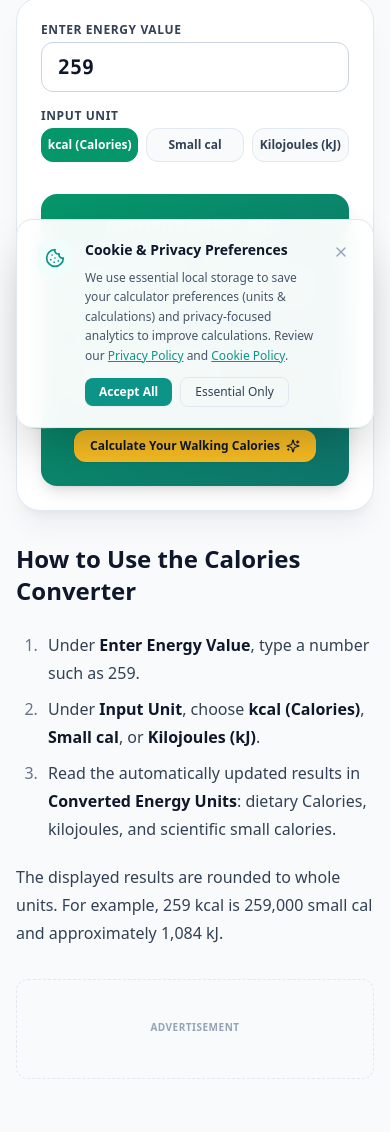
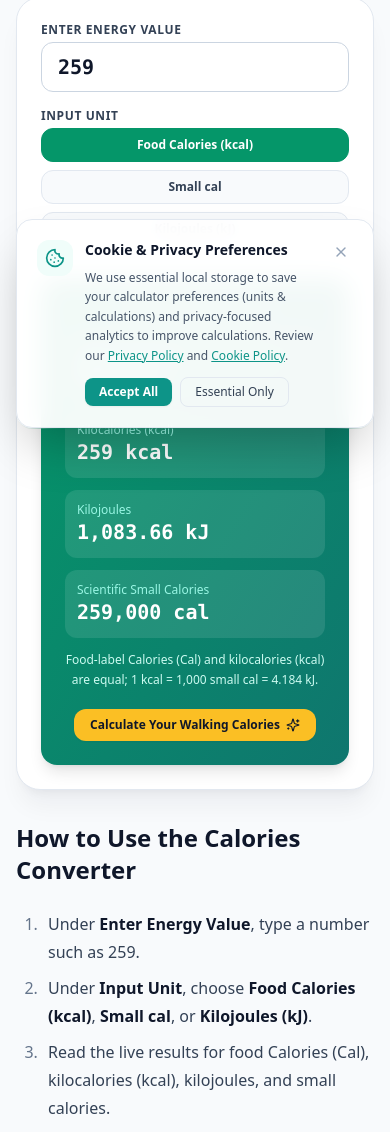
Before and after one commit to zain-taseer-developer/Walking-Calorie-Calculator-2026, a Next.js app: page /calories-vs-kcal in a window 390 px wide. Shown: the part 400-1532 px from the top of the page. Built offline with nearby package versions, Linux system fonts and the light colour scheme; no server answers.

Commit message:
Make energy converter easier to use

```diff
--- a/app/calories-vs-kcal/CaloriesVsKcalClient.tsx
+++ b/app/calories-vs-kcal/CaloriesVsKcalClient.tsx
@@ -19,6 +19,8 @@ export default function CaloriesVsKcalPage() {
   const smallCal = kcal * 1000;
   const dietaryCal = kcal;
   const kilojoules = kcal * 4.184;
+  const formatEnergy = (value: number) =>
+    new Intl.NumberFormat(undefined, { maximumFractionDigits: 2 }).format(value);
 
   const comparisonRows = [
     ["1 Dietary Calorie (Cal)", "1 kcal", "1,000 small cal", "4.184 kJ", "Standard US nutrition label unit"],
@@ -85,6 +87,9 @@ export default function CaloriesVsKcalPage() {
               <input
                 id="energy-input"
                 type="number"
+                min="0"
+                step="any"
+                inputMode="decimal"
                 value={val}
                 onChange={(e) => setVal(parseFloat(e.target.value) || 0)}
                 className="w-full px-4 py-2.5 rounded-xl border border-slate-300 dark:border-slate-700 bg-white dark:bg-slate-800 text-slate-900 dark:text-white font-mono text-xl font-bold"
@@ -92,12 +97,13 @@ export default function CaloriesVsKcalPage() {
             </div>
 
             <div>
-              <label className="block text-xs font-bold text-slate-700 dark:text-slate-300 uppercase tracking-wider mb-1">
+              <label id="energy-unit-label" className="block text-xs font-bold text-slate-700 dark:text-slate-300 uppercase tracking-wider mb-1">
                 Input Unit
               </label>
-              <div className="grid grid-cols-3 gap-2">
+              <div className="grid grid-cols-1 gap-2 sm:grid-cols-3" role="group" aria-labelledby="energy-unit-label">
                 <button
                   type="button"
+                  aria-pressed={unit === "kcal"}
                   onClick={() => setUnit("kcal")}
                   className={`py-2 text-xs font-bold rounded-xl border ${
                     unit === "kcal"
@@ -105,10 +111,11 @@ export default function CaloriesVsKcalPage() {
                       : "bg-slate-50 dark:bg-slate-800 border-slate-200 dark:border-slate-700 text-slate-700 dark:text-slate-300"
                   }`}
                 >
-                  kcal (Calories)
+                  Food Calories (kcal)
                 </button>
                 <button
                   type="button"
+                  aria-pressed={unit === "cal"}
                   onClick={() => setUnit("cal")}
                   className={`py-2 text-xs font-bold rounded-xl border ${
                     unit === "cal"
@@ -120,6 +127,7 @@ export default function CaloriesVsKcalPage() {
                 </button>
                 <button
                   type="button"
+                  aria-pressed={unit === "kj"}
                   onClick={() => setUnit("kj")}
                   className={`py-2 text-xs font-bold rounded-xl border ${
                     unit === "kj"
@@ -136,23 +144,31 @@ export default function CaloriesVsKcalPage() {
           {/* Results Output */}
           <div className="p-6 rounded-2xl bg-gradient-to-br from-emerald-600 to-teal-700 text-white shadow-lg space-y-3 text-center">
             <span className="text-xs font-semibold text-teal-100 uppercase tracking-wider block">
-              Converted Energy Units
+              Conversion Results
             </span>
 
-            <div className="grid grid-cols-2 gap-3 text-left">
+            <div className="grid grid-cols-1 gap-3 text-left sm:grid-cols-2">
               <div className="p-3 rounded-xl bg-white/10 backdrop-blur-xs">
-                <span className="text-xs text-teal-200 block">Dietary Calories (kcal)</span>
-                <span className="text-xl font-bold font-mono">{Math.round(dietaryCal).toLocaleString()} kcal</span>
+                <span className="text-xs text-teal-200 block">Food Calories (Cal)</span>
+                <span className="text-xl font-bold font-mono">{formatEnergy(dietaryCal)} Cal</span>
+              </div>
+              <div className="p-3 rounded-xl bg-white/10 backdrop-blur-xs">
+                <span className="text-xs text-teal-200 block">Kilocalories (kcal)</span>
+                <span className="text-xl font-bold font-mono">{formatEnergy(kcal)} kcal</span>
               </div>
               <div className="p-3 rounded-xl bg-white/10 backdrop-blur-xs">
                 <span className="text-xs text-teal-200 block">Kilojoules</span>
-                <span className="text-xl font-bold font-mono">{Math.round(kilojoules).toLocaleString()} kJ</span>
+                <span className="text-xl font-bold font-mono">{formatEnergy(kilojoules)} kJ</span>
               </div>
-              <div className="p-3 rounded-xl bg-white/10 backdrop-blur-xs col-span-2">
+              <div className="p-3 rounded-xl bg-white/10 backdrop-blur-xs">
                 <span className="text-xs text-teal-200 block">Scientific Small Calories</span>
-                <span className="text-xl font-bold font-mono">{Math.round(smallCal).toLocaleString()} cal</span>
+                <span className="text-xl font-bold font-mono">{formatEnergy(smallCal)} cal</span>
               </div>
             </div>
+
+            <p className="text-xs leading-relaxed text-teal-100">
+              Food-label Calories (Cal) and kilocalories (kcal) are equal; 1 kcal = 1,000 small cal = 4.184 kJ.
+            </p>
 
             <div className="pt-2">
               <Link
@@ -171,10 +187,10 @@ export default function CaloriesVsKcalPage() {
         <h2>How to Use the Calories Converter</h2>
         <ol>
           <li>Under <strong>Enter Energy Value</strong>, type a number such as 259.</li>
-          <li>Under <strong>Input Unit</strong>, choose <strong>kcal (Calories)</strong>, <strong>Small cal</strong>, or <strong>Kilojoules (kJ)</strong>.</li>
-          <li>Read the automatically updated results in <strong>Converted Energy Units</strong>: dietary Calories, kilojoules, and scientific small calories.</li>
+          <li>Under <strong>Input Unit</strong>, choose <strong>Food Calories (kcal)</strong>, <strong>Small cal</strong>, or <strong>Kilojoules (kJ)</strong>.</li>
+          <li>Read the live results for food Calories (Cal), kilocalories (kcal), kilojoules, and small calories.</li>
         </ol>
-        <p>The displayed results are rounded to whole units. For example, 259 kcal is 259,000 small cal and approximately 1,084 kJ.</p>
+        <p>Results show up to two decimal places. For example, 259 kcal is 259,000 small cal and 1,083.66 kJ.</p>
       </section>
 
       <AdSlot format="horizontal" slotId="kcal-top" />
```
